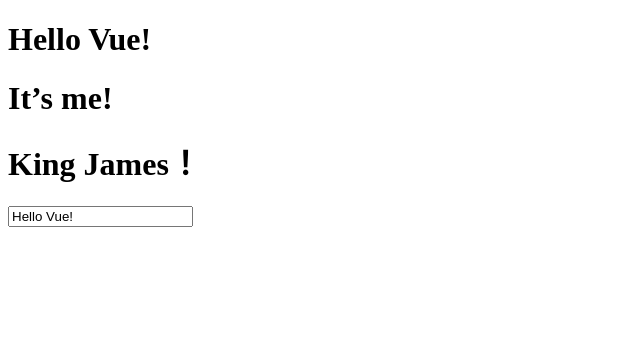
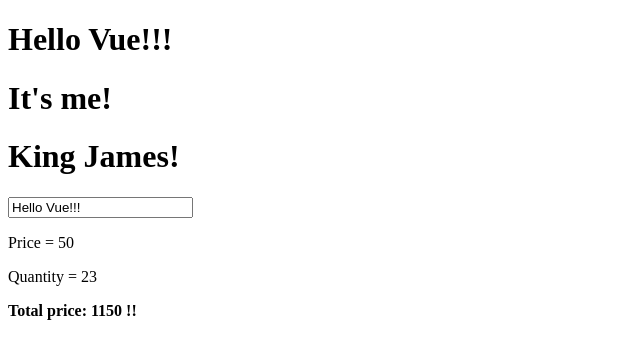
Before and after one commit to tietunghuat/javascript, a plain HTML site: page fifth_lesson.html in a window 1280 px wide. Shown: the whole page, without its empty margins (0-640 px from the left). Drawn offline with nearby package versions, Linux system fonts and the light colour scheme.

Commit message:
third commit

```diff
--- a/fifth_lesson.html
+++ b/fifth_lesson.html
@@ -9,7 +9,7 @@
 <body>
 
 
-
+    <!--Vue 3.x-->
     <script src="https://unpkg.com/vue@3"></script>
 
     <div id="first">
@@ -21,9 +21,14 @@
 
     </div>
 
-    <script src="vue/vue_first.js">
+    <div id="app">
+        <p>Price = {{ price }}</p>
+        <p>Quantity = {{ quantity }} </p>
+        <b><p>Total price: {{ price * quantity }} !!</p></b>
+    </div>
 
-    </script>
+    <script src="vue/vue_first.js"></script>
+
 </body>
 
 </html>
--- a/vue/vue_first.js
+++ b/vue/vue_first.js
@@ -1,12 +1,28 @@
-const { createApp } = Vue
+const { createApp, ref } = Vue
 
-createApp({
+const vm=Vue.createApp({
     data() {
+        const message=ref("Hello Vue!!!")
+        const message2=ref("It's me!")
+        const message3=ref("King James!")
         return {
-            message: 'Hello Vue!',
-            message2: 'It’s me!',
-            message3: 'King James！'
-
+            message,
+            message2,
+            message3,
         }
     }
-}).mount('#first')
+})
+vm.mount('#first')
+
+const am = Vue.createApp({
+    data() {
+        const price = ref(50)
+        const quantity = ref(23)
+        return {
+            price,
+            quantity
+        }
+    }
+})
+
+am.mount('#app')
```
Also changed, not shown: vue/second.js (added, +12 -0 lines).
